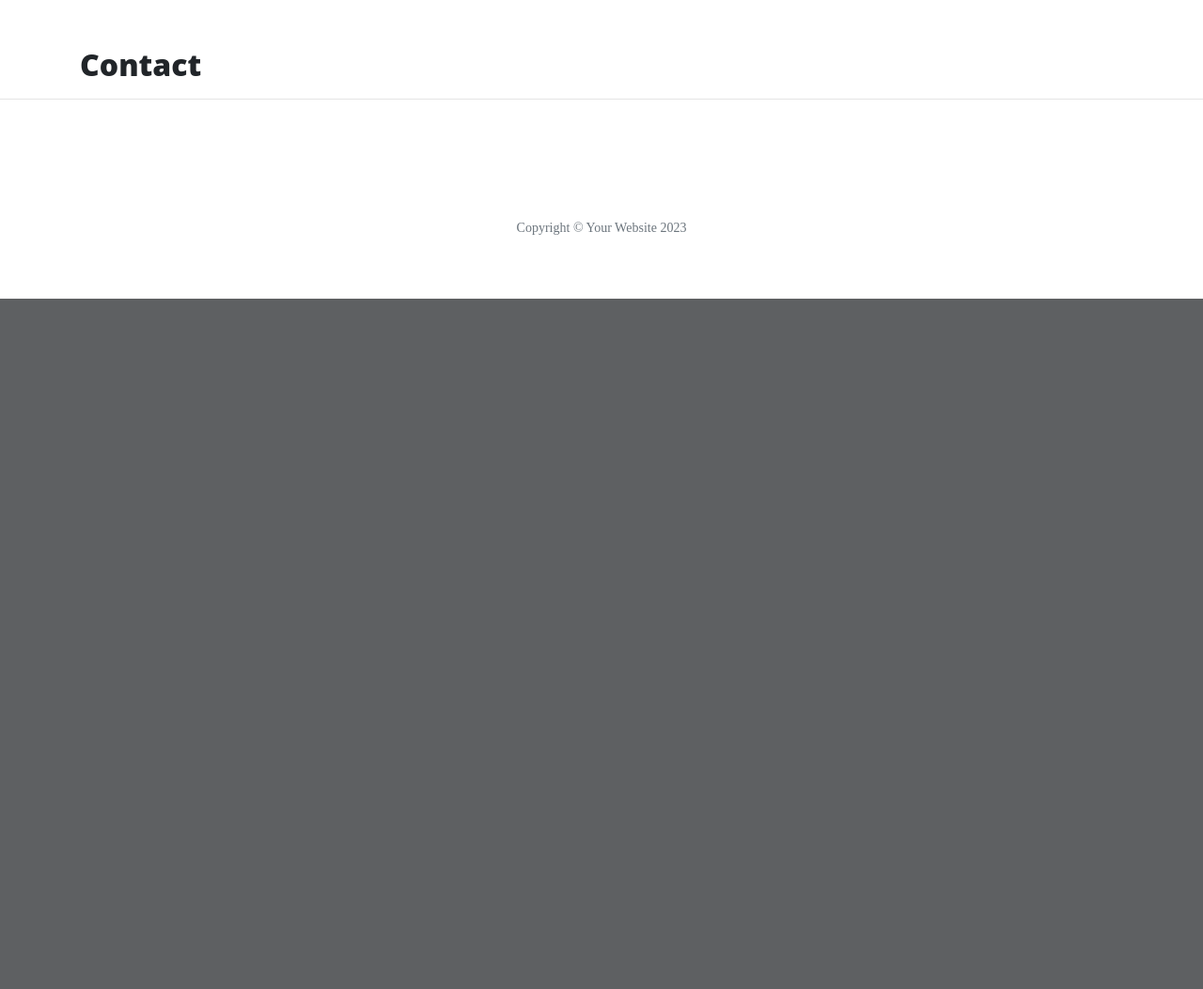
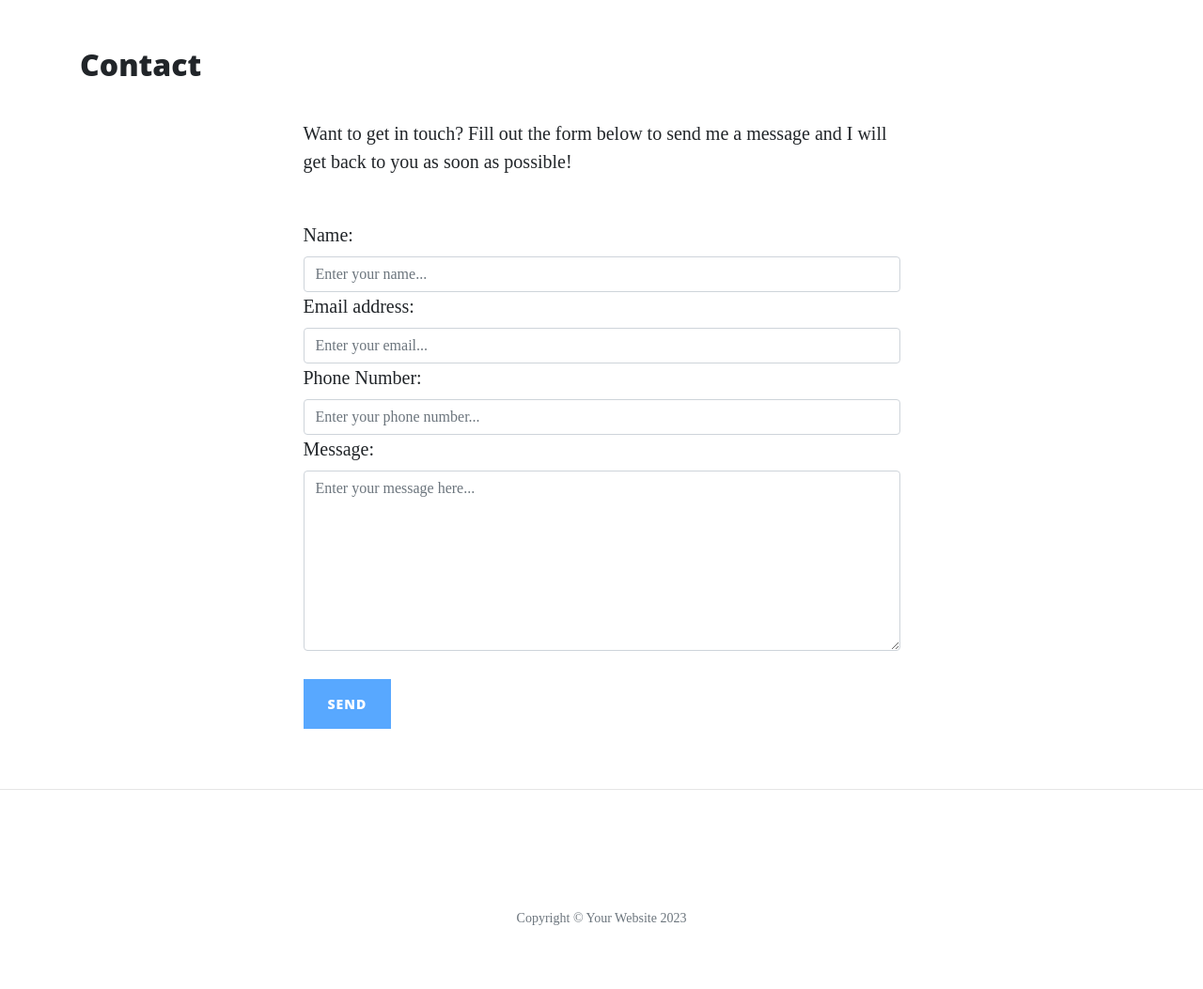
Before and after one commit to matus42/flask-app, a Flask app: page /contact in a window 1280 px wide. Shown: the part 628-1681 px from the top of the page at 94% size. Before the commit the page ends 946 px from the top, so only its background shows below. Run offline with Flask 3, Linux system fonts and the light colour scheme; some libraries are stand-ins or nearby versions.

Commit message:
Add contact form

```diff
--- a/templates/contact.html
+++ b/templates/contact.html
@@ -1,4 +1,56 @@
-{% extends "base.html" %}
+{% extends 'base.html' %}
 {% block content %}
-    <h2>{{ page_title }}</h2>
+  <h2>{{ page_title }}</h2>
+
+  <div class="row gx-4 gx-lg-5 justify-content-center">
+    <div class="col-md-10 col-lg-8 col-xl-7">
+      <p>Want to get in touch? Fill out the form below to send me a message and I will get back to you as soon as possible!</p>
+      <div class="my-5">
+        <form id="contactForm" data-sb-form-api-token="API_TOKEN">
+          <div class="form-floating">
+            <label for="name">Name:</label>
+            <input class="form-control" id="name" type="text" placeholder="Enter your name..." data-sb-validations="required" />
+            <div class="invalid-feedback" data-sb-feedback="name:required">A name is required.</div>
+          </div>
+          <div class="form-floating">
+            <label for="email">Email address:</label>
+            <input class="form-control" id="email" type="email" placeholder="Enter your email..." data-sb-validations="required,email" />
+            <div class="invalid-feedback" data-sb-feedback="email:required">An email is required.</div>
+            <div class="invalid-feedback" data-sb-feedback="email:email">Email is not valid.</div>
+          </div>
+          <div class="form-floating">
+            <label for="phone">Phone Number:</label>
+            <input class="form-control" id="phone" type="tel" placeholder="Enter your phone number..." data-sb-validations="required" />
+            <div class="invalid-feedback" data-sb-feedback="phone:required">A phone number is required.</div>
+          </div>
+          <div class="form-floating">
+            <label for="message">Message:</label>
+            <textarea class="form-control" id="message" placeholder="Enter your message here..." style="height: 12rem" data-sb-validations="required"></textarea>
+            <div class="invalid-feedback" data-sb-feedback="message:required">A message is required.</div>
+          </div>
+          <br />
+          <!-- Submit success message -->
+          <!--  -->
+          <!-- This is what your users will see when the form -->
+          <!-- has successfully submitted -->
+          <div class="d-none" id="submitSuccessMessage">
+            <div class="text-center mb-3">
+              <div class="fw-bolder">Form submission successful!</div>To activate this form, sign up at
+              <br />
+              <a href="https://startbootstrap.com/solution/contact-forms">https://startbootstrap.com/solution/contact-forms</a>
+            </div>
+          </div>
+          <!-- Submit error message -->
+          <!--  -->
+          <!-- This is what your users will see when there is -->
+          <!-- an error submitting the form -->
+          <div class="d-none" id="submitErrorMessage">
+            <div class="text-center text-danger mb-3">Error sending message!</div>
+          </div>
+          <!-- Submit Button -->
+          <button class="btn btn-primary text-uppercase disabled" id="submitButton" type="submit">Send</button>
+        </form>
+      </div>
+    </div>
+  </div>
 {% endblock %}
```
